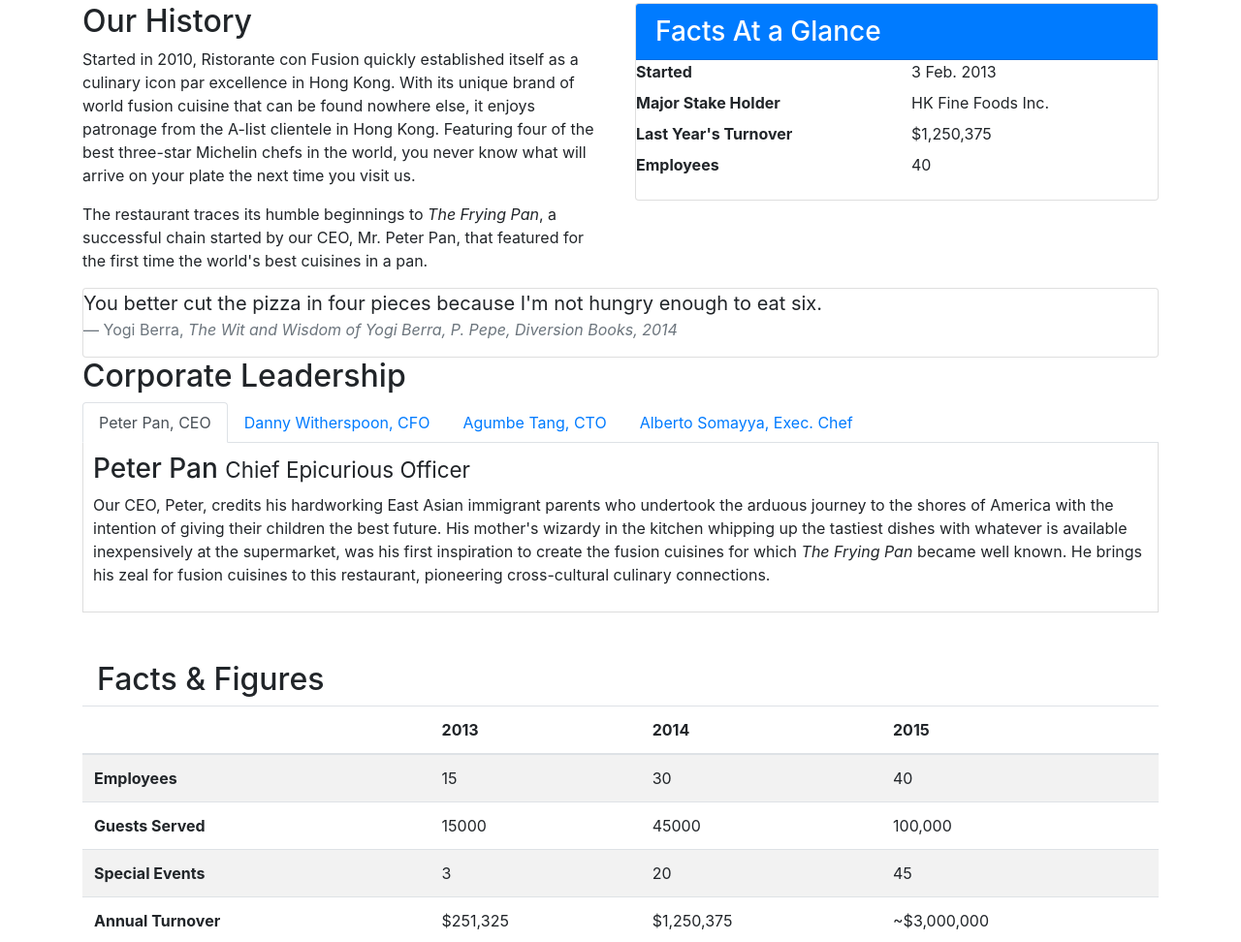
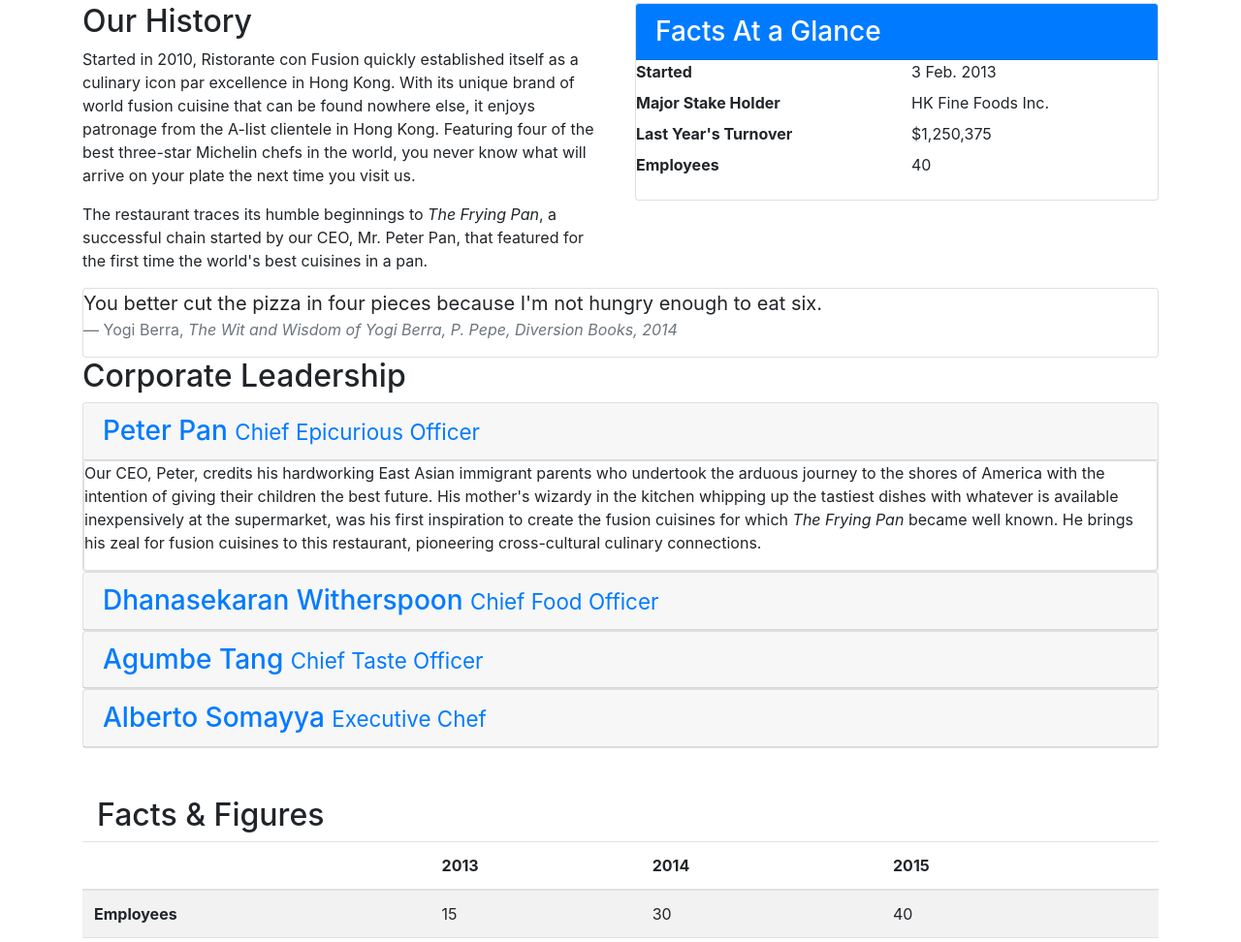
Before and after one commit to djcyphers/bootstrap4, a website: page aboutus.html in a window 1280 px wide. Shown: the part 441-1413 px from the top of the page at 97% size. Drawn offline with nearby package versions, Linux system fonts and the light colour scheme.

Commit message:
"Accordian"

```diff
--- a/aboutus.html
+++ b/aboutus.html
@@ -100,36 +100,62 @@
         <div class="row row-container">
             <div class="col-sm-12">
                 <h2>Corporate Leadership</h2>
-                <ul class="nav nav-tabs">
-                    <li class="nav-item">
-                      <a class="nav-link active" href="#peter" role="tab" data-toggle="tab">Peter Pan, CEO</a>
-                    </li>
-                    <li class="nav-item">
-                      <a class="nav-link" href="#danny" role="tab" data-toggle="tab">Danny Witherspoon, CFO</a>
-                    </li>
-                    <li class="nav-item">
-                      <a class="nav-link" href="#agumbe" role="tab" data-toggle="tab">Agumbe Tang, CTO</a>
-                    </li>
-                    <li class="nav-item">
-                      <a class="nav-link" href="#alberto" role="tab" data-toggle="tab">Alberto Somayya, Exec. Chef</a>
-                    </li>
-                </ul>
-                <div class="tab-content">
-                    <div role="tabpanel" class="tab-pane fade show active" id="peter">
-                    <h3>Peter Pan <small>Chief Epicurious Officer</small></h3>
-                    <p class="hidden-xs-down">Our CEO, Peter, credits his hardworking East Asian immigrant parents who undertook the arduous journey to the shores of America with the intention of giving their children the best future. His mother's wizardy in the kitchen whipping up the tastiest dishes with whatever is available inexpensively at the supermarket, was his first inspiration to create the fusion cuisines for which <em>The Frying Pan</em> became well known. He brings his zeal for fusion cuisines to this restaurant, pioneering cross-cultural culinary connections.</p>
+                <div id="accordian" role="tablist">
+                    <div class="card">
+                        <div class="card-header" role="tab" id="peterhead">
+                            <h3 class="mb-0">
+                                <a data-toggle="collapse" data-parent="#accordian" href="#peter">
+                                Peter Pan <small>Chief Epicurious Officer</small>
+                                </a>
+                            </h3>
+                        </div>
+                        <div role="tabpanel" class="collapse show" id="peter">
+                            <div class="card block">
+                            <p class="hidden-xs-down">Our CEO, Peter, credits his hardworking East Asian immigrant parents who undertook the arduous journey to the shores of America with the intention of giving their children the best future. His mother's wizardy in the kitchen whipping up the tastiest dishes with whatever is available inexpensively at the supermarket, was his first inspiration to create the fusion cuisines for which <em>The Frying Pan</em> became well known. He brings his zeal for fusion cuisines to this restaurant, pioneering cross-cultural culinary connections.</p>
+                            </div>
+                        </div>
                     </div>
-                    <div role="tabpanel" class="tab-pane fade" id="danny">
-                    <h3>Dhanasekaran Witherspoon <small>Chief Food Officer</small></h3>
-                    <p class="hidden-xs-down">Our CFO, Danny, as he is affectionately referred to by his colleagues, comes from a long established family tradition in farming and produce. His experiences growing up on a farm in the Australian outback gave him great appreciation for varieties of food sources. As he puts it in his own words, <em>Everything that runs, wins, and everything that stays, pays!</em></p>
+                    <div class="card">
+                        <div class="card-header" role="tab" id="dannyhead">
+                            <h3 class="mb-0">
+                                <a data-toggle="collapse" data-parent="#accordian" href="#danny">
+                                Dhanasekaran Witherspoon <small>Chief Food Officer</small>
+                                </a>
+                            </h3>
+                        </div>
+                        <div role="tabpanel" class="collapse" id="danny">
+                            <div class="card block">
+                                <p class="hidden-xs-down">Our CFO, Danny, as he is affectionately referred to by his colleagues, comes from a long established family tradition in farming and produce. His experiences growing up on a farm in the Australian outback gave him great appreciation for varieties of food sources. As he puts it in his own words, <em>Everything that runs, wins, and everything that stays, pays!</em></p>
+                            </div>
+                        </div>
                     </div>
-                    <div role="tabpanel" class="tab-pane fade" id="agumbe">
-                    <h3>Agumbe Tang <small>Chief Taste Officer</small></h3>
-                    <p class="hidden-xs-down">Blessed with the most discerning gustatory sense, Agumbe, our CTO, personally ensures that every dish that we serve meets his exacting tastes. Our chefs dread the tongue lashing that ensues if their dish does not meet his exacting standards. He lives by his motto, <em>You click only if you survive my lick.</em></p>
+                    <div class="card">
+                        <div class="card-header" role="tab" id="agumbehead">
+                            <h3 class="mb-0">
+                                <a data-toggle="collapse" data-parent="#accordian" href="#agumbe">
+                                Agumbe Tang <small>Chief Taste Officer</small>
+                                </a>
+                            </h3>
+                        </div>
+                        <div role="tabpanel" class="collapse" id="agumbe">
+                            <div class="card block">
+                                    <p class="hidden-xs-down">Blessed with the most discerning gustatory sense, Agumbe, our CTO, personally ensures that every dish that we serve meets his exacting tastes. Our chefs dread the tongue lashing that ensues if their dish does not meet his exacting standards. He lives by his motto, <em>You click only if you survive my lick.</em></p>
+                            </div>
+                        </div>
                     </div>
-                    <div role="tabpanel" class="tab-pane fade" id="alberto">
-                    <h3>Alberto Somayya <small>Executive Chef</small></h3>
-                    <p class="hidden-xs-down">Award winning three-star Michelin chef with wide International experience having worked closely with whos-who in the culinary world, he specializes in creating mouthwatering Indo-Italian fusion experiences. He says, <em>Put together the cuisines from the two craziest cultures, and you get a winning hit! Amma Mia!</em></p>
+                    <div class="card">
+                        <div class="card-header" role="tab" id="albertohead">
+                            <h3 class="mb-0">
+                                <a data-toggle="collapse" data-parent="#accordian" href="#alberto">
+                                Alberto Somayya <small>Executive Chef</small>
+                                </a>
+                            </h3>
+                        </div>
+                        <div role="tabpanel" class="collapse" id="alberto">
+                            <div class="card block">
+                                <p class="hidden-xs-down">Award winning three-star Michelin chef with wide International experience having worked closely with whos-who in the culinary world, he specializes in creating mouthwatering Indo-Italian fusion experiences. He says, <em>Put together the cuisines from the two craziest cultures, and you get a winning hit! Amma Mia!</em></p>
+                            </div>
+                        </div>
                     </div>
                 </div>
             </div>
```
